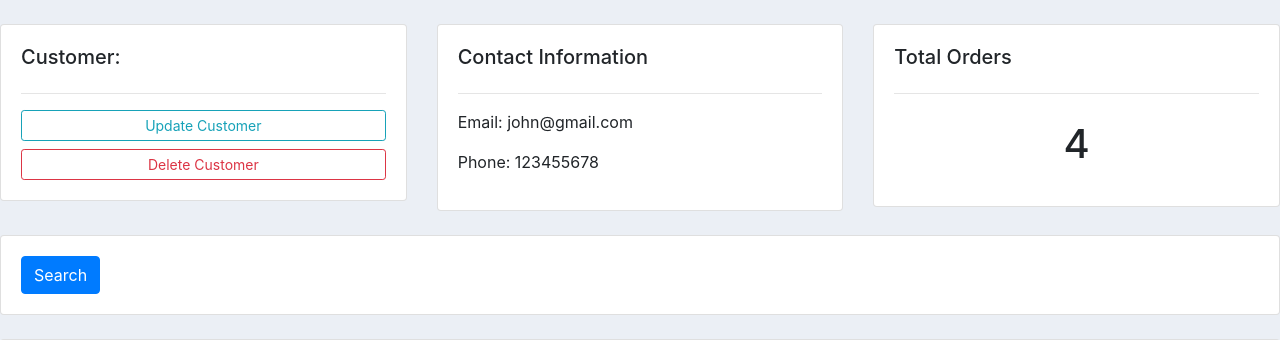
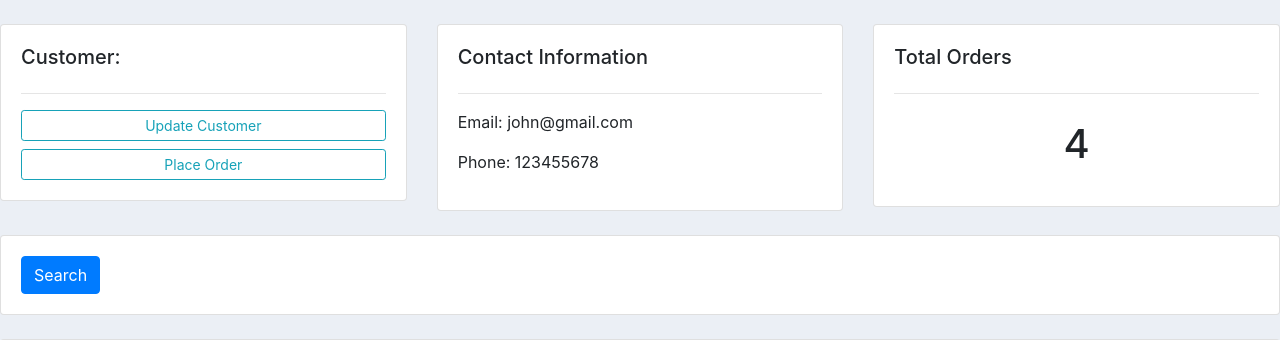
Before and after one commit to mzaid622/CDM, a Django app: page /customer/1 in a window 1280 px wide. Shown: the part 59-399 px from the top of the page. Run offline with Django 5.2, Linux system fonts and the light colour scheme; data comes from the database, SQL or seed files in the repository; both versions use the stored data as it was after the commit.

Commit message:
Implement Inline Formsets

```diff
--- a/CDM/accounts/templates/accounts/customer.html
+++ b/CDM/accounts/templates/accounts/customer.html
@@ -9,8 +9,8 @@
       <a class="btn btn-outline-info btn-sm btn-block" href=""
         >Update Customer</a
       >
-      <a class="btn btn-outline-danger btn-sm btn-block" href=""
-        >Delete Customer</a
+      <a class="btn btn-outline-info btn-sm btn-block" href="{% url 'create_order' cust.id %}"
+        >Place Order</a
       >
     </div>
   </div>
--- a/CDM/accounts/templates/accounts/home.html
+++ b/CDM/accounts/templates/accounts/home.html
@@ -29,7 +29,7 @@
     <h5>LAST 5 ORDERS</h5>
     <hr />
     <div class="card card-body">
-      <a class="btn btn-primary btn-sm btn-block" href="{% url 'create_order'%}">Create Order</a>
+      {% comment %} <a class="btn btn-primary btn-sm btn-block" href="{% url 'create_order'%}">Create Order</a> {% endcomment %}
       <table class="table table-sm">
         <tr>
           <th>Product</th>
--- a/CDM/accounts/templates/accounts/order_form.html
+++ b/CDM/accounts/templates/accounts/order_form.html
@@ -7,8 +7,11 @@
     <div class="card card-body">
       <form action="" method="POST">
         {% csrf_token %}
+        {{ formset.management_form }}
+        {% for form in formset %}
         {{form}}
-
+        <hr>
+        {% endfor %}
         <input type="submit" />
       </form>
     </div>
--- a/CDM/accounts/urls.py
+++ b/CDM/accounts/urls.py
@@ -5,7 +5,7 @@ urlpatterns = [
     path("", views.home, name="home"),
     path("products/", views.products, name="products"),
     path("customer/<str:pk_id>", views.customer, name="customer"),
-    path("create_order", views.createorder, name="create_order"),
+    path("create_order/<str:pk_id>", views.createorder, name="create_order"),
     path("edit_order/<str:pk_id>",views.editorder,name="edit_order"),
     path("delete_order/<str:pk_id>",views.deleteorder,name="delete_order"),
 ]
--- a/CDM/accounts/views.py
+++ b/CDM/accounts/views.py
@@ -1,4 +1,5 @@
 from django.shortcuts import render,redirect
+from django.forms import inlineformset_factory
 # from django.http import HttpResponse
 from .models import *
 from .form import OrderForm
@@ -39,17 +40,19 @@ def customer(request,pk_id):
     return render(request, "accounts/customer.html",context)
 
 
-def createorder(request):
+def createorder(request,pk_id):
+    OrderFormSet = inlineformset_factory(Customer,Order,fields=('product','status'),extra=10)
 
+    customer = Customer.objects.get(id=pk_id)
+    formset = OrderFormSet(queryset=Order.objects.none(),instance=customer)
     if request.method == "POST":
-        form = OrderForm(request.POST)
-        if form.is_valid():
-            form.save()
+        # form = OrderForm(request.POST)
+        formset = OrderFormSet(request.POST,instance=customer)
+        if formset.is_valid():
+            formset.save()
             return redirect("/")
-    else:
-        form = OrderForm()
 
-    context = {"form":form}
+    context = {"formset":formset}
     return render(request,"accounts/order_form.html",context)
 
 
```
Also changed, not shown: CDM/db.sqlite3.
